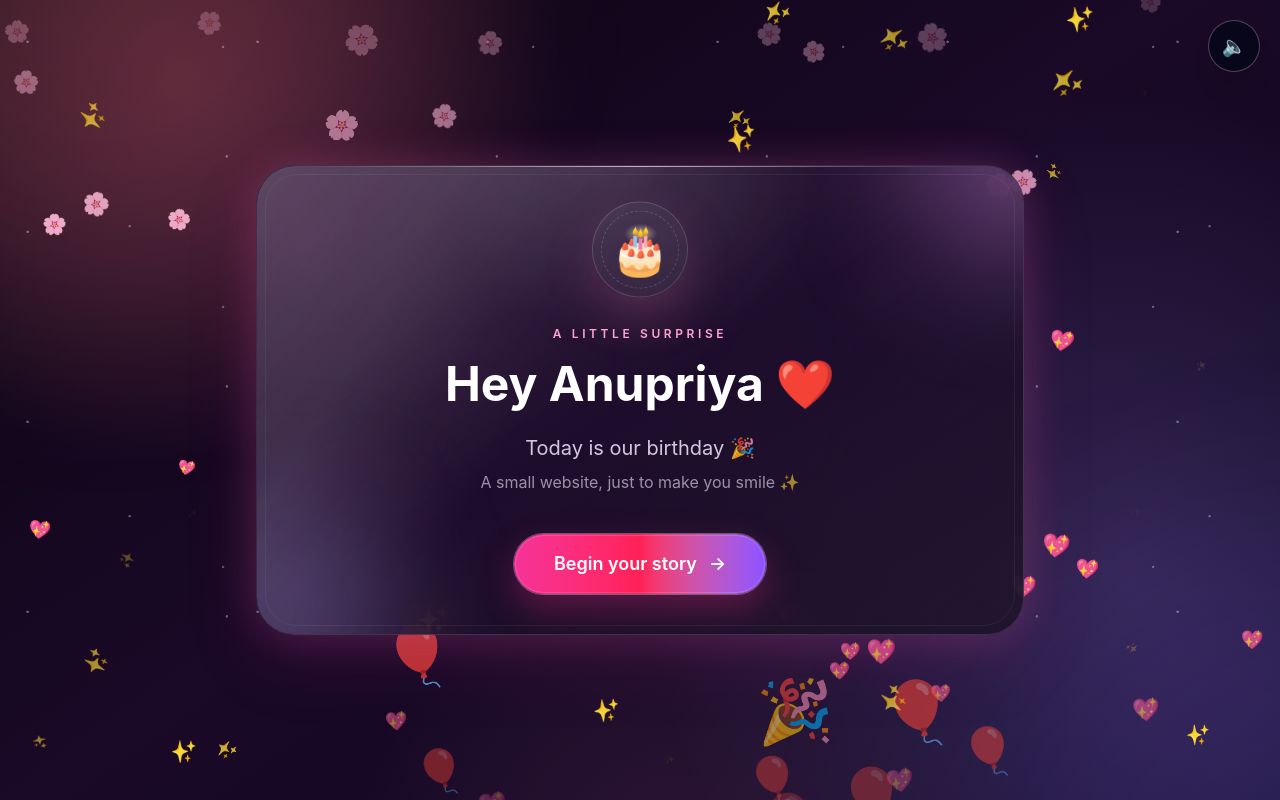
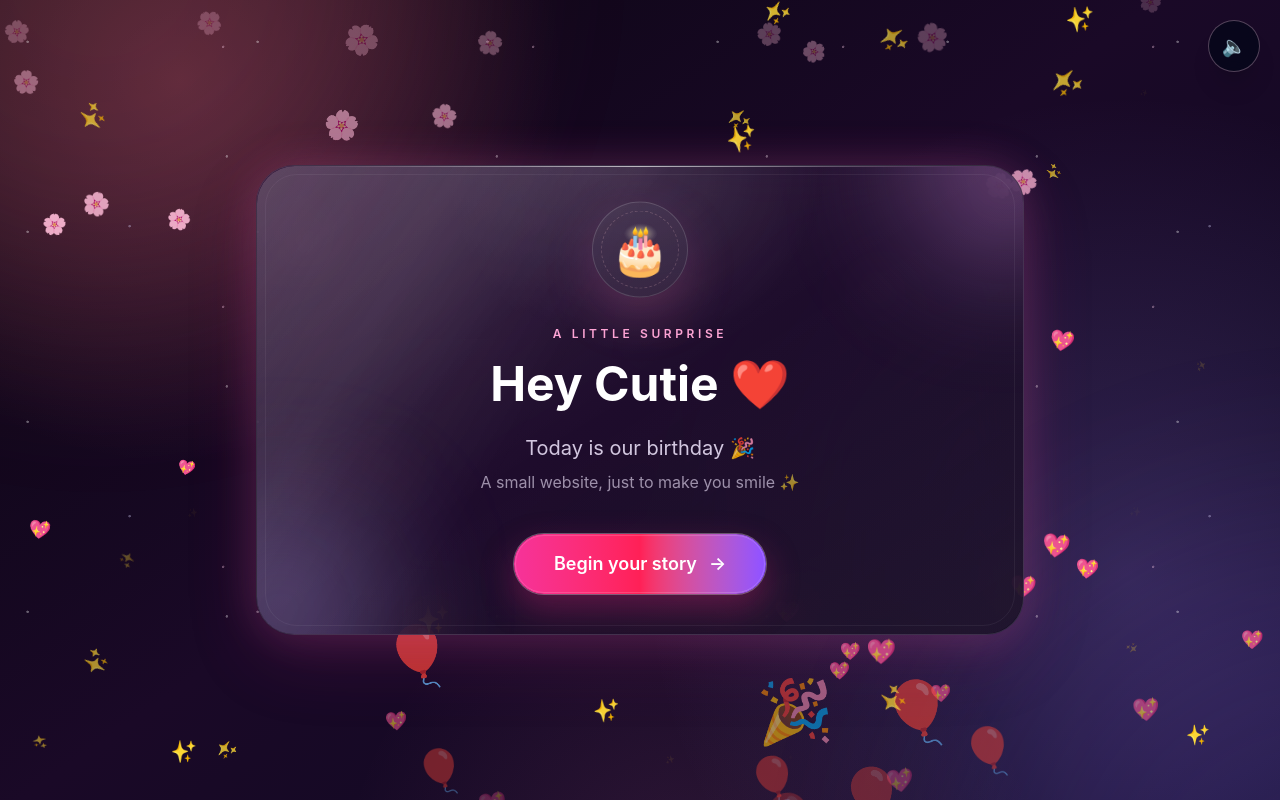
Before and after one commit to Tanay-Mahajan/birthday-surprise, a Next.js app: page / in a window 1280 px wide. Built offline with nearby package versions, Linux system fonts and the light colour scheme.

Commit message:
undo changes

```diff
--- a/components/Hero.tsx
+++ b/components/Hero.tsx
@@ -58,7 +58,7 @@ export default function Hero() {
                   </motion.div>
 
                   <p className="mt-6 text-xs font-semibold uppercase tracking-[0.3em] text-pink-300">A Little Surprise</p>
-                  <h1 className="mt-3 text-balance text-[2.6rem] font-bold leading-tight text-white sm:text-5xl">Hey Anupriya ❤️</h1>
+                  <h1 className="mt-3 text-balance text-[2.6rem] font-bold leading-tight text-white sm:text-5xl">Hey Cutie ❤️</h1>
                   <p className="mt-5 text-lg text-purple-100/85 sm:text-xl">Today is our birthday 🎉</p>
                   <p className="mt-2 text-sm text-purple-100/60 sm:text-base">A small website, just to make you smile ✨</p>
 
```
